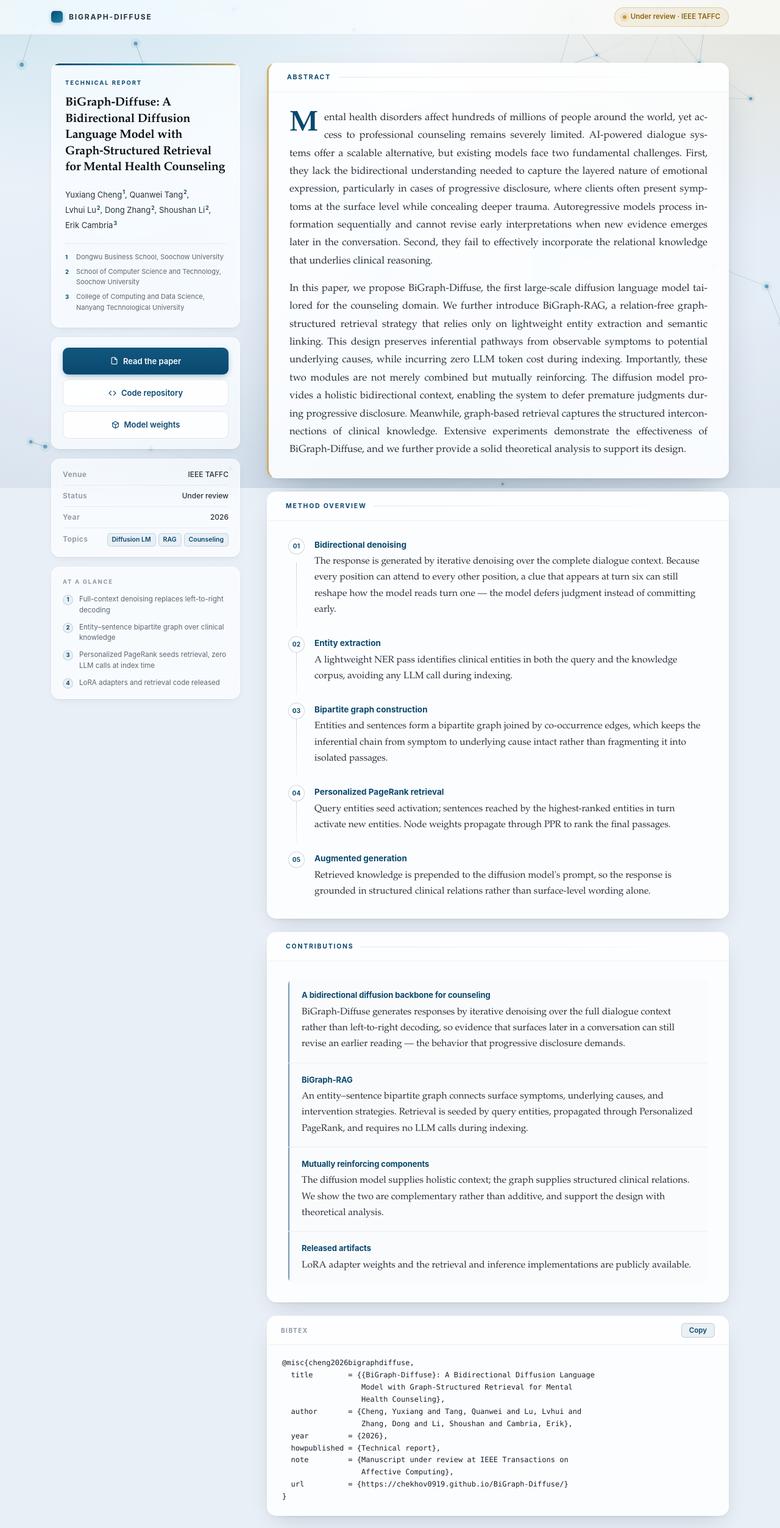
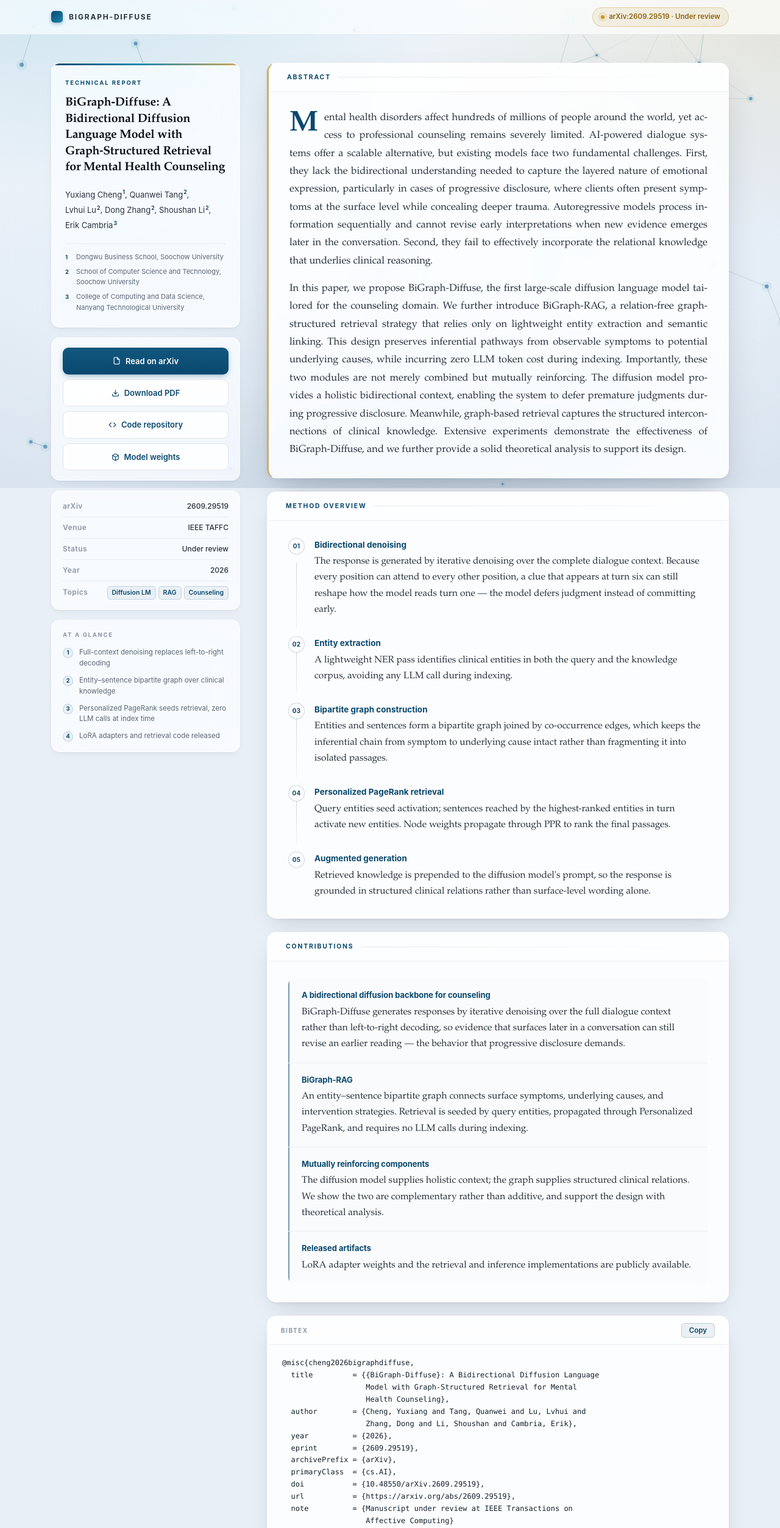
Before and after one commit to Chekhov0919/BiGraph-Diffuse, a plain HTML site: page index.html in a window 1280 px wide. Shown: the top 2505 px of the page at 61% size. Drawn offline with Linux system fonts and the light colour scheme.

Commit message:
Add files via upload

```diff
--- a/index.html
+++ b/index.html
@@ -374,7 +374,7 @@
 <header class="masthead">
   <div class="mh-inner">
     <span class="brand"><span class="mark"></span>BiGraph-Diffuse</span>
-    <span class="status"><span class="dot"></span>Under review &middot; IEEE TAFFC</span>
+    <span class="status"><span class="dot"></span>arXiv:2609.29519 &middot; Under review</span>
   </div>
 </header>
 
@@ -402,9 +402,13 @@
 
     <div class="card pad">
       <div class="actions">
-        <a class="btn primary" href="bigraph-diffuse.pdf">
+        <a class="btn primary" href="https://arxiv.org/abs/2609.29519">
           <svg viewBox="0 0 24 24" fill="none" stroke="currentColor" stroke-width="2.3" stroke-linecap="round" stroke-linejoin="round"><path d="M14 2H6a2 2 0 0 0-2 2v16a2 2 0 0 0 2 2h12a2 2 0 0 0 2-2V8z"/><polyline points="14 2 14 8 20 8"/></svg>
-          Read the paper
+          Read on arXiv
+        </a>
+        <a class="btn" href="bigraph-diffuse.pdf">
+          <svg viewBox="0 0 24 24" fill="none" stroke="currentColor" stroke-width="2.3" stroke-linecap="round" stroke-linejoin="round"><path d="M21 15v4a2 2 0 0 1-2 2H5a2 2 0 0 1-2-2v-4"/><polyline points="7 10 12 15 17 10"/><line x1="12" y1="15" x2="12" y2="3"/></svg>
+          Download PDF
         </a>
         <a class="btn" href="https://github.com/Chekhov0919/BiGraph-Diffuse">
           <svg viewBox="0 0 24 24" fill="none" stroke="currentColor" stroke-width="2.3" stroke-linecap="round" stroke-linejoin="round"><polyline points="16 18 22 12 16 6"/><polyline points="8 6 2 12 8 18"/></svg>
@@ -419,6 +423,7 @@
 
     <div class="card pad">
       <ul class="facts">
+        <li><span class="k">arXiv</span><span class="v">2609.29519</span></li>
         <li><span class="k">Venue</span><span class="v">IEEE TAFFC</span></li>
         <li><span class="k">Status</span><span class="v">Under review</span></li>
         <li><span class="k">Year</span><span class="v">2026</span></li>
@@ -521,20 +526,23 @@
         <button class="copy" id="copyBtn" type="button">Copy</button>
       </div>
 <pre id="bibtex">@misc{cheng2026bigraphdiffuse,
-  title        = {{BiGraph-Diffuse}: A Bidirectional Diffusion Language
-                  Model with Graph-Structured Retrieval for Mental
-                  Health Counseling},
-  author       = {Cheng, Yuxiang and Tang, Quanwei and Lu, Lvhui and
-                  Zhang, Dong and Li, Shoushan and Cambria, Erik},
-  year         = {2026},
-  howpublished = {Technical report},
-  note         = {Manuscript under review at IEEE Transactions on
-                  Affective Computing},
-  url          = {https://chekhov0919.github.io/BiGraph-Diffuse/}
+  title         = {{BiGraph-Diffuse}: A Bidirectional Diffusion Language
+                   Model with Graph-Structured Retrieval for Mental
+                   Health Counseling},
+  author        = {Cheng, Yuxiang and Tang, Quanwei and Lu, Lvhui and
+                   Zhang, Dong and Li, Shoushan and Cambria, Erik},
+  year          = {2026},
+  eprint        = {2609.29519},
+  archivePrefix = {arXiv},
+  primaryClass  = {cs.AI},
+  doi           = {10.48550/arXiv.2609.29519},
+  url           = {https://arxiv.org/abs/2609.29519},
+  note          = {Manuscript under review at IEEE Transactions on
+                   Affective Computing}
 }</pre>
     </section>
 
-    <p class="note"><strong>Note.</strong> This work is currently under review. The citation above reflects that status and will be updated with the final venue and volume information upon publication. Please check back before citing.</p>
+    <p class="note"><strong>Note.</strong> This preprint is available on arXiv (2609.29519) and is currently under review at <em>IEEE Transactions on Affective Computing</em>. The citation above reflects that status and will be updated with the final venue and volume information upon publication.</p>
 
     <footer>
       <p>Contact: <a href="mailto:2412410039@stu.suda.edu.cn">2412410039@stu.suda.edu.cn</a></p>
```
